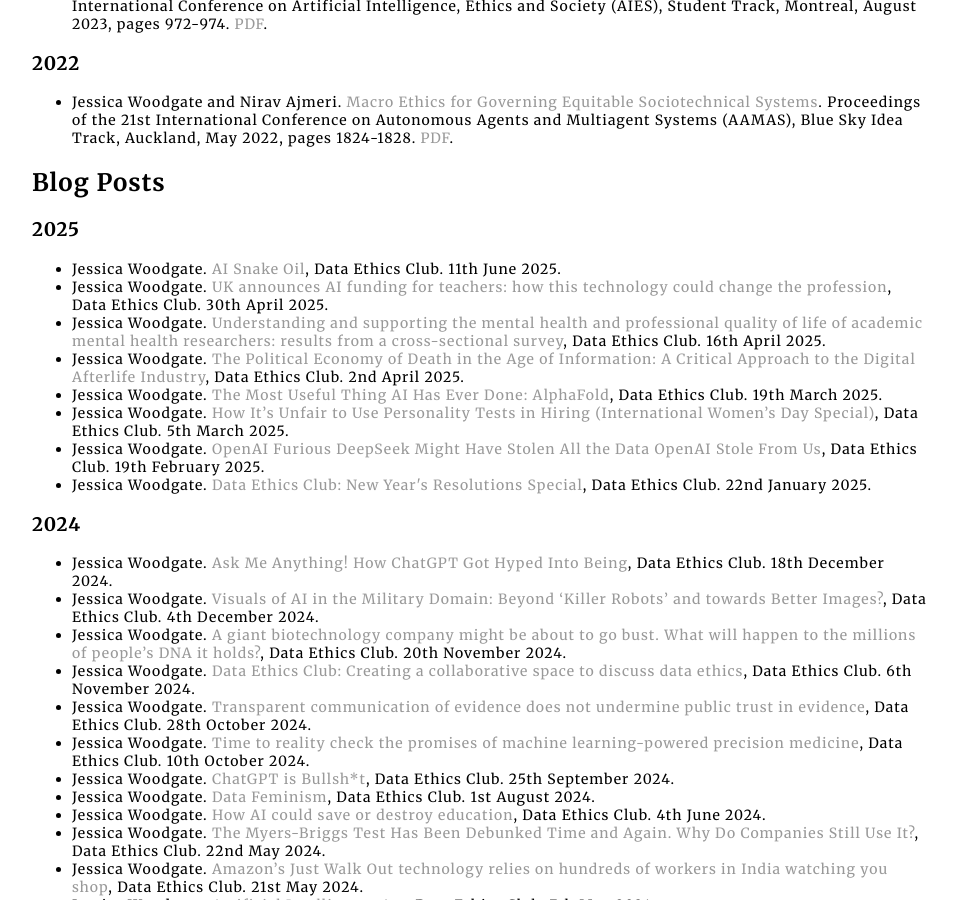
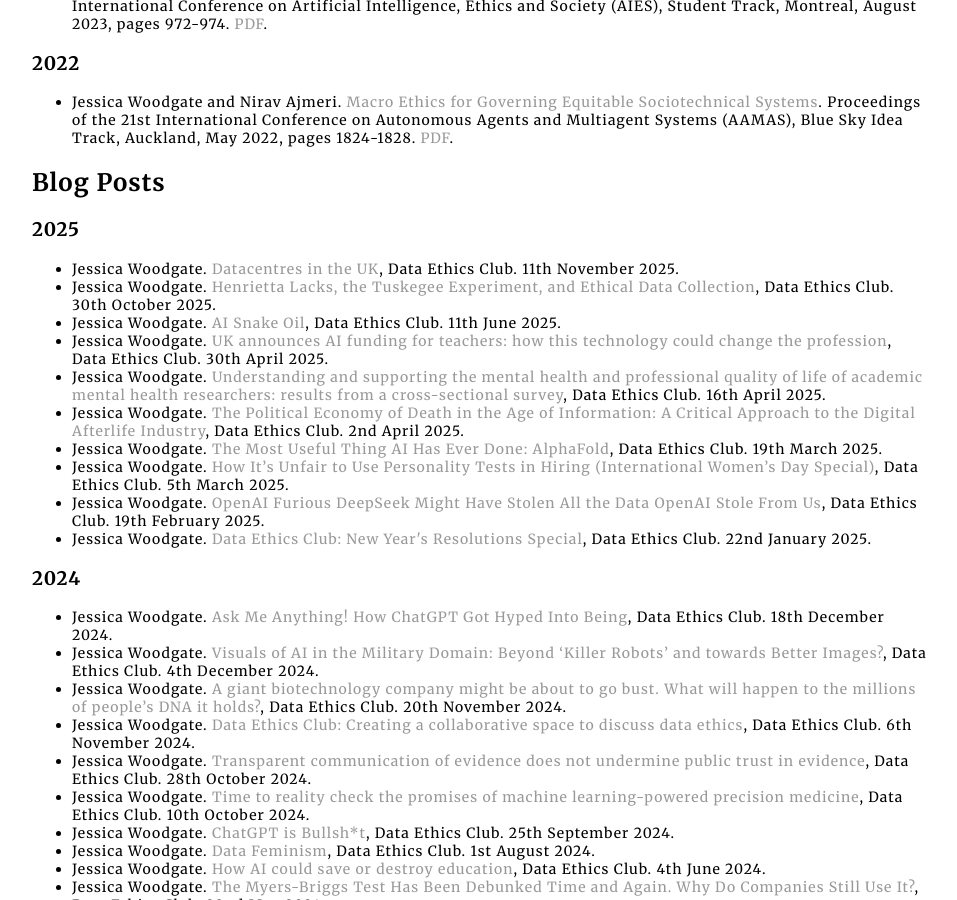
Before and after one commit to jessica-woodgate/jessica-woodgate.github.io, a Jekyll site: the page built from docs/publications/index.html, in a window 1280 px wide and 900 px high, scrolled down 691 px. Shown: the whole window, without its empty margins (160-1117 px from the left). Built offline with Jekyll 4.4.1, drawn with Linux system fonts in a browser that asks for light colours.

```diff
--- a/docs/cv/index.html
+++ b/docs/cv/index.html
@@ -124,6 +124,10 @@ title: CV of Jessica Woodgate
 					<hr class="solid">
 					<h3>Invited Talks</h3>
 					<hr class="solid">
+
+					<p>October 2025. Three Steps for Prosocial Multi-Agent Interactions: Understanding, Embedding, and Sustaining Ethics. Duel., Online.</p>
+
+					<p>September 2025. Ethical Decision-Making in Multi-Agent Systems. University of Bath ART-AI CDT, Bath.</p>
 
 					<p>January 2025. Generated Science: How AI is Impacting Academic Publishing. Copenhagen University Library, Online.</p>
 
--- a/docs/publications/index.html
+++ b/docs/publications/index.html
@@ -59,6 +59,14 @@ title: Publications of Jessica Woodgate
         <h2>Blog Posts</h2>
         <h3>2025</h3>
         <ul class="publications-list">
+            <li>Jessica Woodgate.
+                <a href="https://dataethicsclub.com/write_ups/datacentres.html">Datacentres in the UK</a>,
+                Data Ethics Club. 11th November 2025.
+            </li>
+            <li>Jessica Woodgate.
+                <a href="https://dataethicsclub.com/write_ups/2025-10-08_writeup.html">Henrietta Lacks, the Tuskegee Experiment, and Ethical Data Collection</a>,
+                Data Ethics Club. 30th October 2025.
+            </li>
             <li>Jessica Woodgate.
                 <a href="https://dataethicsclub.com/write_ups/AISnakeOil_writeup.html">AI Snake Oil</a>,
                 Data Ethics Club. 11th June 2025.
```
Also changed, not shown: docs/index.html (+9 -0 lines).
